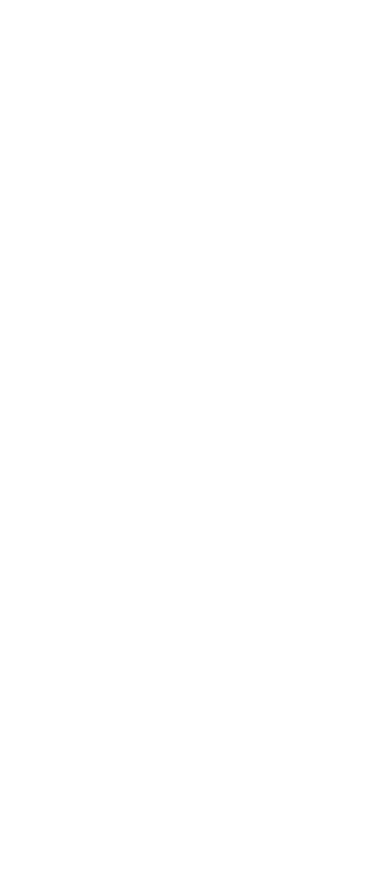
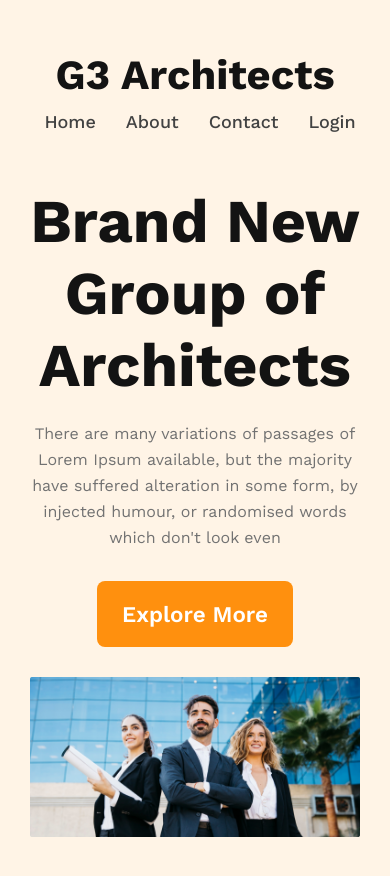
Before and after one commit to Tarin0/g3-architect-website, a plain HTML site: page index.html in a window 390 px wide. Before the commit the page ends 844 px from the top, so only its background shows below. Drawn offline with nearby package versions, Linux system fonts and the light colour scheme.

Commit message:
finished banner section with responsive for mobile device and medium devices

```diff
--- a/index.html
+++ b/index.html
@@ -5,9 +5,27 @@
     <meta name="viewport" content="width=device-width, initial-scale=1.0">
     <title>G3 Architect Website</title>
     <link rel="stylesheet" href="styles/styles.css">
+
 </head>
 <body>
     <header>
+        <nav>
+            <h3 class="nav-title">G3 Architects</h3>
+            <ul>
+                <li>Home</li>
+                <li>About</li>
+                <li>Contact</li>
+                <li>Login</li>
+            </ul>
+        </nav>
+        <div class="banner">
+            <div class="banner-content">
+                <h1 class="banner-title">Brand New <br> Group of Architects </h1>
+            <p class="primary-description">There are many variations of passages of Lorem Ipsum available, but the majority have suffered alteration in some form, by injected humour, or randomised words which don't look even</p>
+            <button class="btn-primary">Explore More</button>
+            </div>
+            <img class="banner-img" src="images/banner.png" alt="">
+        </div>
 
     </header>
     <main>
--- a/styles/styles.css
+++ b/styles/styles.css
@@ -0,0 +1,116 @@
+@import url('https://fonts.googleapis.com/css2?family=Open+Sans:wght@400;700;800&family=Work+Sans:wght@400;500;600;700;800&display=swap');
+
+/* shared styles */
+* {
+    font-family: 'Open Sans', sans-serif;
+    font-family: 'Work Sans', sans-serif;
+    margin: 0;
+}
+
+.btn-primary {
+    border-radius: 8px;
+    background: #FF900E;
+    padding: 20px 25px;
+    color: #FFF;
+    text-align: center;
+    font-size: 1.4rem;
+    font-weight: 600;
+    border: none;
+    margin: 30px 0px;
+    cursor: pointer;
+}
+
+.primary-description {
+    color: #727272;
+    text-align: center;
+    font-size: 1rem;
+    font-weight: 400;
+    line-height: 1.62rem;
+}
+
+/* header styles */
+header {
+    background: rgba(255, 144, 14, 0.10);
+    padding: 50px 240px;
+}
+
+nav {
+    display: flex;
+    justify-content: space-between;
+    align-items: center;
+    /* gap: 200px; */
+}
+
+nav > ul {
+    text-decoration: none;
+    display: flex;
+    /* gap: 30px; */
+}
+
+.nav-title {
+    color: #131313;
+    text-align: center;
+    font-size: 2.6rem;
+    font-weight: 700;
+}
+
+nav li {
+    list-style: none;
+    color: #424242;
+    text-align: center;
+    font-size: 18px;
+    font-weight: 500;
+    line-height: 1.62rem;
+    margin-right: 30px;
+}
+
+/* banner styles */
+.banner-content {
+    max-width: 860px;
+    text-align: center;
+    margin: 0 auto;
+}
+
+.banner-title {
+    color: #131313;
+    text-align: center;
+    font-size: 3.8rem;
+    font-weight: 700;
+    padding: 50px 0px 20px 0px;
+}
+
+.banner-img {
+    width:100%;
+    padding-bottom: 30px;
+}
+
+/* responsive media queries */
+@media screen and (max-width: 576px) {
+    header{
+        padding: 30px;
+    }
+    nav{
+        flex-direction: column;
+        padding-top: 20px;
+    }
+    .nav-title{
+        padding-bottom: 10px;
+    }
+}
+
+/* tablet or mobile devices */
+
+@media screen and (min-width: 577px) and (max-width: 960px) {
+    header{
+        padding: 30px;
+    }
+
+    nav{
+        flex-direction: column;
+        padding-top: 20px;
+    }
+
+    .nav-title{
+        padding-bottom: 20px;
+    }
+}
```
